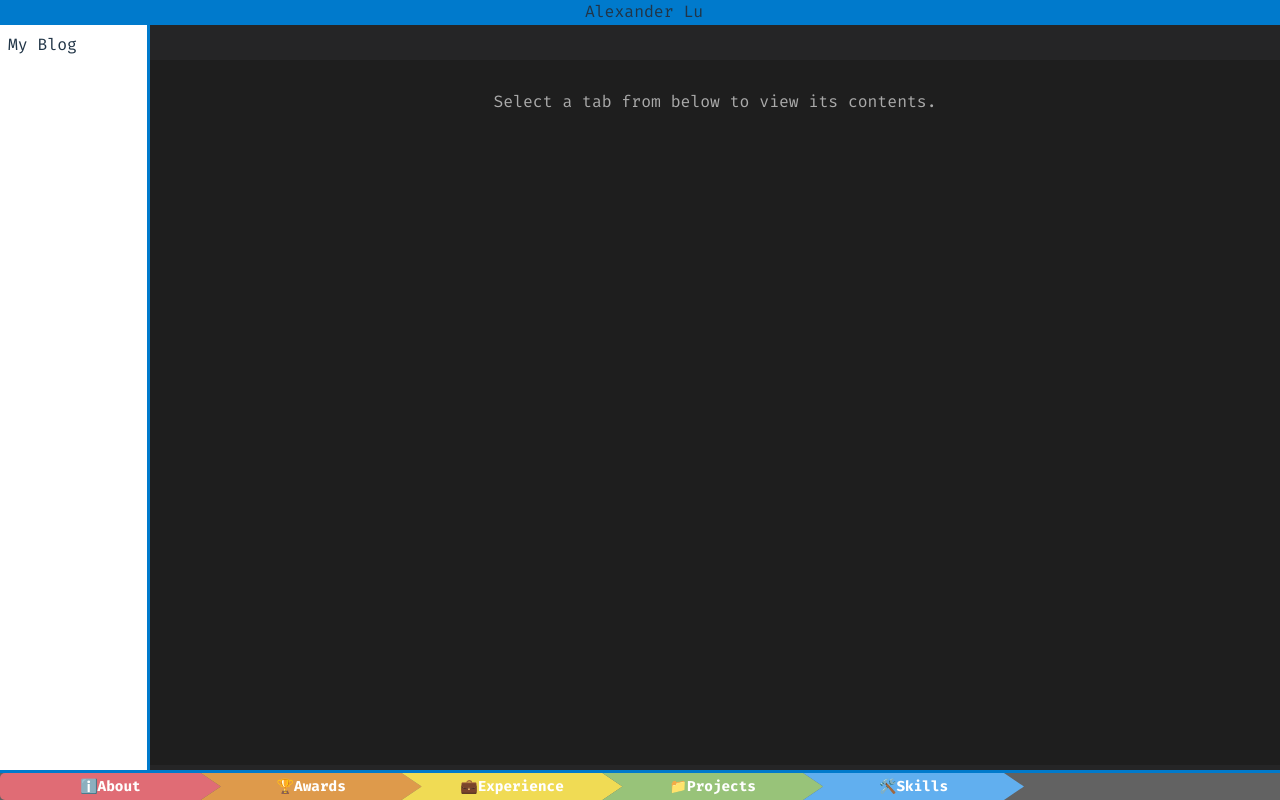
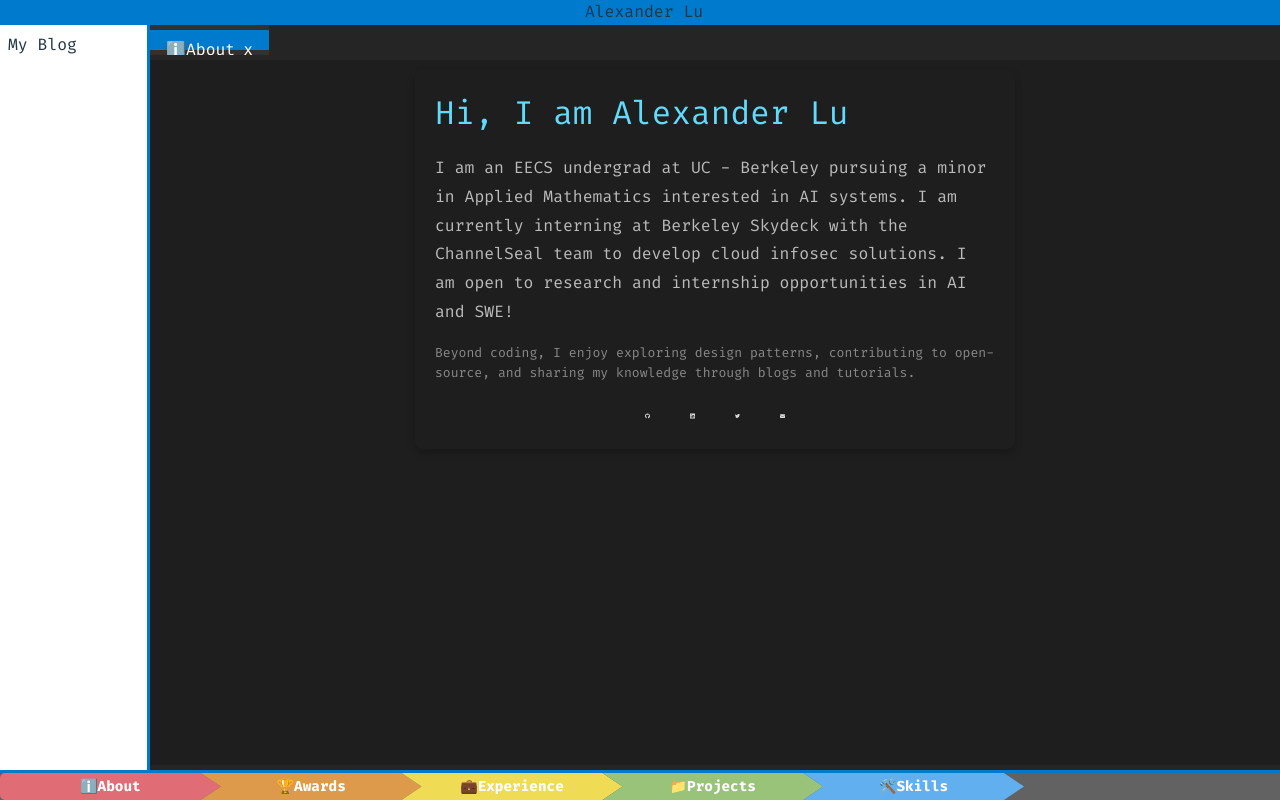
Before and after one commit to YLu-1258/alexdev, a React (Vite) app: page / in a window 1280 px wide. Built offline with nearby package versions, Linux system fonts and the light colour scheme.

Commit message:
Updated Default page

```diff
--- a/src/App.tsx
+++ b/src/App.tsx
@@ -5,12 +5,13 @@ import MainDisplay from './components/MainDisplay';
 import BottomBar from './components/BottomBar';
 import './App.css';
 import { Tab, Page } from './components/types';
+import About from './content/portfolio/about';
 
 const App: React.FC = () => {
     const sidebarRef = useRef<HTMLDivElement>(null);
     const [isResizing, setIsResizing] = useState(false);
     const [sidebarWidth, setSidebarWidth] = useState(100);
-    const [tabs, setTabs] = useState<Tab[]>([]);
+    const [tabs, setTabs] = useState<Tab[]>([{"id": "0", "title": 'ℹ️About', "type": 'about', "content": <About />}]);
     const [activeTabId, setActiveTabId] = useState<string>("0");
     const appRef = useRef<HTMLDivElement>(null);
 
--- a/src/components/css/TabBar.css
+++ b/src/components/css/TabBar.css
@@ -8,7 +8,6 @@
     padding: 0;
     display: flex;
     align-items: center;
-
     z-index: 1000;
     overflow-x: auto; /* Enable horizontal scrolling */
     overflow-y: hidden; /* Prevent vertical scrolling */
```
